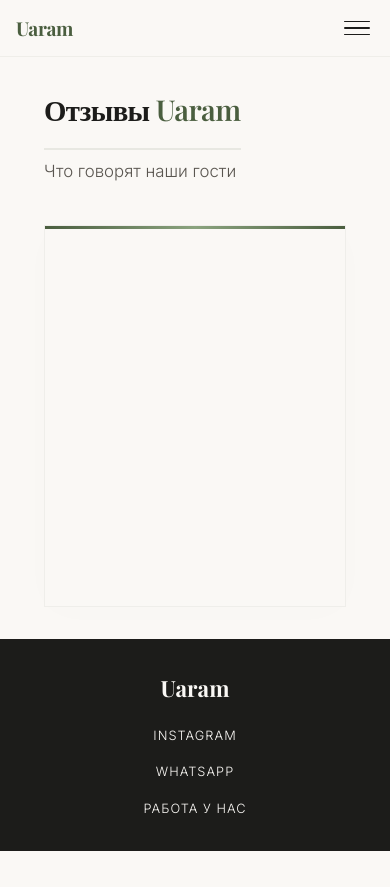
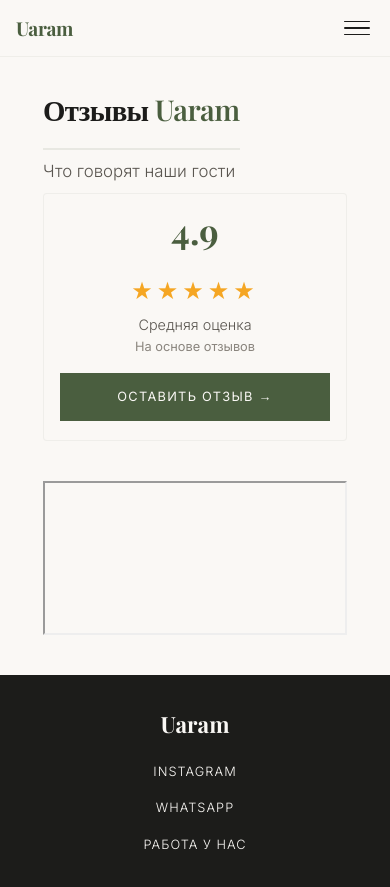
Before and after one commit to Atadais/Uaram3, a plain HTML site: page reviews.html in a window 390 px wide. Before the commit the page ends 851 px from the top, so only its background shows below. Drawn offline with nearby package versions, Linux system fonts and the light colour scheme; a web font is replaced by a local one.

Commit message:
Update reviews.html

```diff
--- a/reviews.html
+++ b/reviews.html
@@ -159,56 +159,139 @@
       font-size: 1.05rem;
     }
 
-    /* ===== REVIEWS WIDGET ===== */
+    /* ===== REVIEWS ===== */
     .reviews-wrapper {
       margin-top: 2.5rem;
-      position: relative;
-      border-radius: 4px;
-      overflow: hidden;
-      border: 1px solid rgba(74, 94, 63, 0.06);
-      box-shadow: 0 4px 40px rgba(0, 0, 0, 0.01);
-      background: #faf8f5;
     }
 
-    /* Декоративный элемент сверху */
-    .reviews-wrapper::before {
-      content: '';
-      position: absolute;
-      top: 0;
-      left: 0;
-      right: 0;
-      height: 3px;
-      background: linear-gradient(90deg, #4a5e3f, #8aa37e, #4a5e3f);
-      z-index: 2;
+    /* Рейтинг и статистика */
+    .reviews-stats {
+      display: flex;
+      align-items: center;
+      gap: 3rem;
+      padding: 1.5rem 2rem;
+      background: #faf8f5;
+      border: 1px solid rgba(74, 94, 63, 0.06);
+      border-radius: 4px;
+      margin-bottom: 2rem;
     }
 
-    .reviews-wrapper iframe {
-      width: 100%;
-      height: 650px;
-      border: none;
-      background: #faf8f5;
-      display: block;
+    .reviews-stats .rating-number {
+      font-size: 3.5rem;
+      font-weight: 700;
+      color: #4a5e3f;
+      font-family: 'Playfair Display', serif;
+      line-height: 1;
     }
 
-    /* ===== СТИЛИ ДЛЯ ПРОКРУТКИ ===== */
-    /* Скрываем стандартную прокрутку, показываем кастомную */
-    .reviews-wrapper::-webkit-scrollbar {
-      width: 6px;
+    .reviews-stats .rating-stars {
+      font-size: 1.8rem;
+      color: #f5a623;
+      letter-spacing: 4px;
+      margin: 0.2rem 0;
     }
 
-    .reviews-wrapper::-webkit-scrollbar-track {
-      background: rgba(74, 94, 63, 0.04);
-      border-radius: 3px;
+    .reviews-stats .rating-label {
+      font-size: 0.9rem;
+      color: #5a5650;
+      font-weight: 300;
     }
 
-    .reviews-wrapper::-webkit-scrollbar-thumb {
-      background: #4a5e3f;
-      border-radius: 3px;
-      transition: background 0.3s;
+    .reviews-stats .rating-count {
+      font-size: 0.8rem;
+      color: #8a857e;
     }
 
-    .reviews-wrapper::-webkit-scrollbar-thumb:hover {
+    .reviews-stats .write-review-btn {
+      margin-left: auto;
+      padding: 0.8rem 2rem;
+      background: #4a5e3f;
+      color: #faf8f5;
+      text-decoration: none;
+      font-size: 0.8rem;
+      letter-spacing: 0.1em;
+      text-transform: uppercase;
+      transition: all 0.3s ease;
+      border: 1px solid #4a5e3f;
+      border-radius: 0;
+    }
+
+    .reviews-stats .write-review-btn:hover {
       background: #3a4e30;
+      border-color: #3a4e30;
+      transform: translateY(-2px);
+    }
+
+    /* Список отзывов */
+    .reviews-list {
+      display: flex;
+      flex-direction: column;
+      gap: 1.5rem;
+    }
+
+    .review-card {
+      background: #faf8f5;
+      border: 1px solid rgba(74, 94, 63, 0.04);
+      padding: 1.5rem 2rem;
+      border-radius: 4px;
+      transition: all 0.3s ease;
+    }
+
+    .review-card:hover {
+      border-color: rgba(74, 94, 63, 0.12);
+      box-shadow: 0 4px 20px rgba(0, 0, 0, 0.02);
+    }
+
+    .review-card .review-header {
+      display: flex;
+      justify-content: space-between;
+      align-items: center;
+      flex-wrap: wrap;
+      gap: 0.5rem;
+      margin-bottom: 0.3rem;
+    }
+
+    .review-card .review-name {
+      font-weight: 500;
+      font-size: 1rem;
+    }
+
+    .review-card .review-stars {
+      color: #f5a623;
+      font-size: 0.9rem;
+      letter-spacing: 2px;
+    }
+
+    .review-card .review-date {
+      font-size: 0.75rem;
+      color: #8a857e;
+      font-weight: 300;
+    }
+
+    .review-card .review-text {
+      font-size: 0.95rem;
+      font-weight: 300;
+      color: #4a4540;
+      line-height: 1.7;
+      margin-top: 0.3rem;
+    }
+
+    .review-card .review-photo {
+      margin-top: 0.8rem;
+    }
+
+    .review-card .review-photo img {
+      max-width: 100px;
+      max-height: 100px;
+      border-radius: 4px;
+      object-fit: cover;
+    }
+
+    .review-card .review-source {
+      font-size: 0.7rem;
+      color: #8a857e;
+      margin-top: 0.5rem;
+      font-weight: 300;
     }
 
     /* ===== FOOTER ===== */
@@ -263,8 +346,15 @@
       .container {
         padding: 1.5rem 1.5rem 3rem;
       }
-      .reviews-wrapper iframe {
-        height: 550px;
+      .reviews-stats {
+        flex-wrap: wrap;
+        gap: 1rem;
+        padding: 1.2rem 1.5rem;
+      }
+      .reviews-stats .write-review-btn {
+        margin-left: 0;
+        width: 100%;
+        text-align: center;
       }
     }
 
@@ -315,8 +405,28 @@
         font-size: 2.2rem;
       }
 
-      .reviews-wrapper iframe {
-        height: 450px;
+      .reviews-stats {
+        flex-direction: column;
+        text-align: center;
+        padding: 1.2rem 1rem;
+      }
+
+      .reviews-stats .rating-number {
+        font-size: 2.8rem;
+      }
+
+      .reviews-stats .rating-stars {
+        font-size: 1.5rem;
+      }
+
+      .review-card {
+        padding: 1.2rem 1.2rem;
+      }
+
+      .review-card .review-header {
+        flex-direction: column;
+        align-items: flex-start;
+        gap: 0.2rem;
       }
 
       .footer {
@@ -345,29 +455,13 @@
         font-size: 1.8rem;
       }
 
-      .reviews-wrapper iframe {
-        height: 380px;
+      .reviews-stats .rating-number {
+        font-size: 2.2rem;
       }
 
-      .reviews-wrapper {
-        border-radius: 0;
+      .review-card {
+        padding: 1rem;
       }
-    }
-
-    /* ===== FADE-IN ANIMATION ===== */
-    @keyframes fadeInUp {
-      from {
-        opacity: 0;
-        transform: translateY(20px);
-      }
-      to {
-        opacity: 1;
-        transform: translateY(0);
-      }
-    }
-
-    .reviews-wrapper {
-      animation: fadeInUp 0.8s ease;
     }
   </style>
 </head>
@@ -401,9 +495,23 @@
       <p class="page-sub">Что говорят наши гости</p>
     </div>
 
+    <!-- ===== СТАТИСТИКА И КНОПКА ===== -->
+    <div class="reviews-stats">
+      <div>
+        <span class="rating-number">4.9</span>
+      </div>
+      <div>
+        <div class="rating-stars">★★★★★</div>
+        <div class="rating-label">Средняя оценка</div>
+        <div class="rating-count">На основе отзывов</div>
+      </div>
+      <a href="https://yandex.ru/maps/org/151410829545/reviews/" target="_blank" class="write-review-btn">
+        Оставить отзыв →
+      </a>
+    </div>
+
+    <!-- ===== РЕАЛЬНЫЕ ОТЗЫВЫ (ВСТРОЕННЫЙ ВИДЖЕТ) ===== -->
     <div class="reviews-wrapper">
-      <!-- ===== ВИДЖЕТ ОТЗЫВОВ С ЯНДЕКС.КАРТ ===== -->
-      <!-- ID организации: 151410829545 -->
       <iframe
         src="https://yandex.ru/maps-reviews-widget/151410829545?comments"
         allowfullscreen="true"
@@ -450,17 +558,6 @@
         navbar.classList.remove('scrolled');
       }
     });
-
-    // ===== ЗАГРУЗКА IFRAME С ЗАДЕРЖКОЙ ДЛЯ ПЛАВНОСТИ =====
-    document.addEventListener('DOMContentLoaded', function() {
-      const iframe = document.querySelector('.reviews-wrapper iframe');
-      if (iframe) {
-        // Небольшая задержка для красивого появления
-        setTimeout(() => {
-          iframe.style.opacity = '1';
-        }, 300);
-      }
-    });
   </script>
 
 </body>
```
